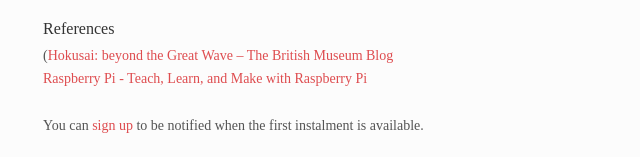
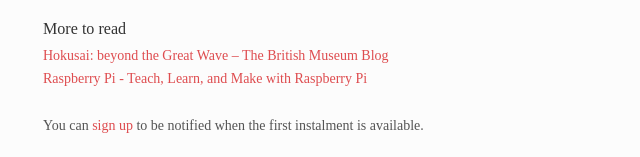
Before and after one commit to stevelloyd/32-views.net, a plain HTML site: page docs/index.html in a window 1280 px wide. Shown: the part 1856-2013 px from the top of the page, 319-959 px from the left. Drawn offline with Linux system fonts and the light colour scheme.

Commit message:
simplify titles

```diff
--- a/docs/index.html
+++ b/docs/index.html
@@ -35,8 +35,8 @@
 	    <p>I like the multiple 'views' approach, because it provides us all with small, hopefully approachable chunks to digest. And <i>32</i> because, computers like <a href="https://en.wikipedia.org/wiki/Power_of_two">powers of two</a>. </p>
 
 	    <p>The plan is to publish in segments, each available for the price of a bowl of noodles, though sadly we won’t be offering a ring binder as a special offer with the first one. Or noodles.</p><br/>
-	    <h3>References</h3>
-<p>(<a href="https://blog.britishmuseum.org/new-exhibition-announced-hokusai-beyond-the-great-wave/">Hokusai: beyond the Great Wave – The British Museum Blog</a></p>
+	    <h3>More to read</h3>
+<p><a href="https://blog.britishmuseum.org/new-exhibition-announced-hokusai-beyond-the-great-wave/">Hokusai: beyond the Great Wave – The British Museum Blog</a></p>
 <p><a href="https://www.raspberrypi.org">Raspberry Pi - Teach, Learn, and Make with Raspberry Pi</a></p>
 <br>
 <p>You can <a href="https://tinyletter.com/32views">sign up</a> to be notified when the first instalment is available.</p>
```
